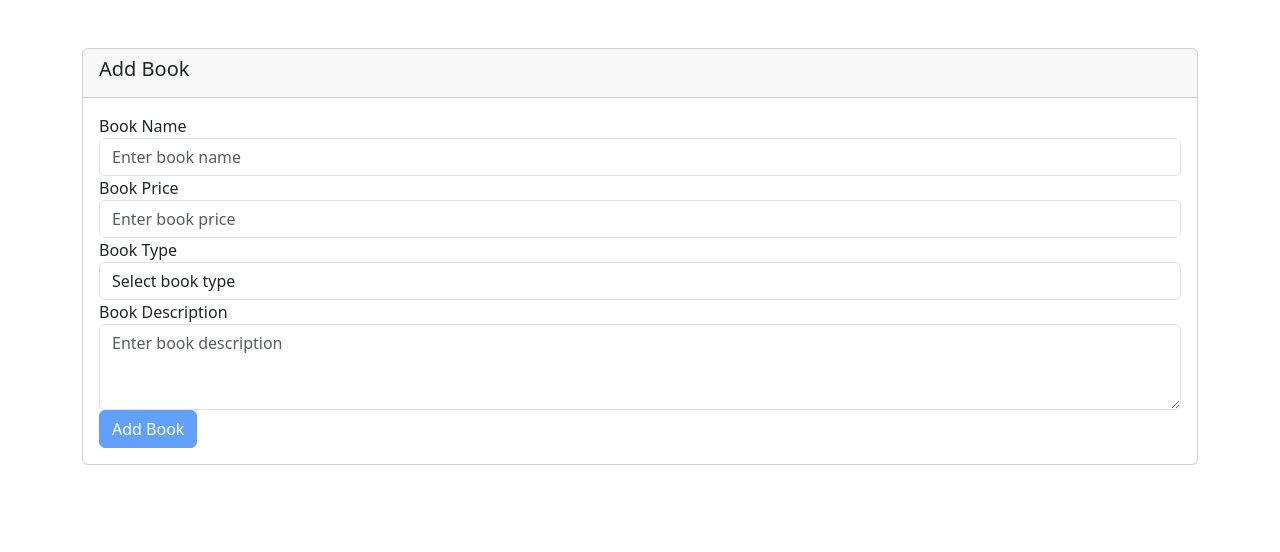
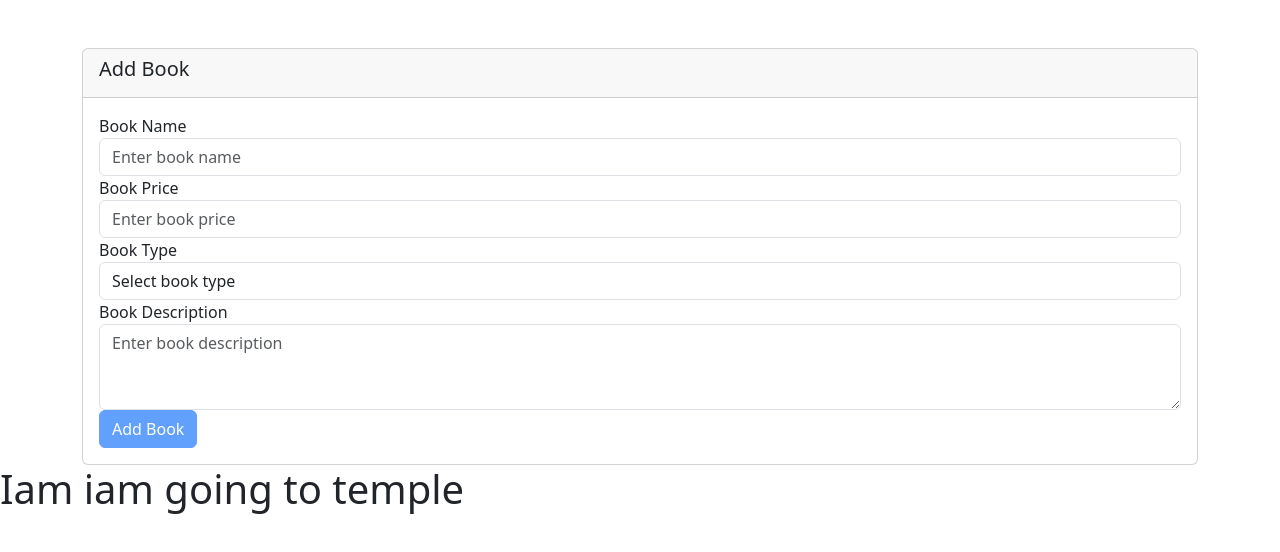
Before and after one commit to Pandukumar9/jsonserver_angular, an Angular app: page / in a window 1280 px wide. Shown: the top 552 px of the page. Built offline with nearby package versions, Linux system fonts and the light colour scheme; no server answers.

Commit message:
i added h1

```diff
--- a/src/app/app.component.html
+++ b/src/app/app.component.html
@@ -1 +1,3 @@
 <app-add-books></app-add-books>
+
+<h1>Iam iam going to temple</h1>
```
